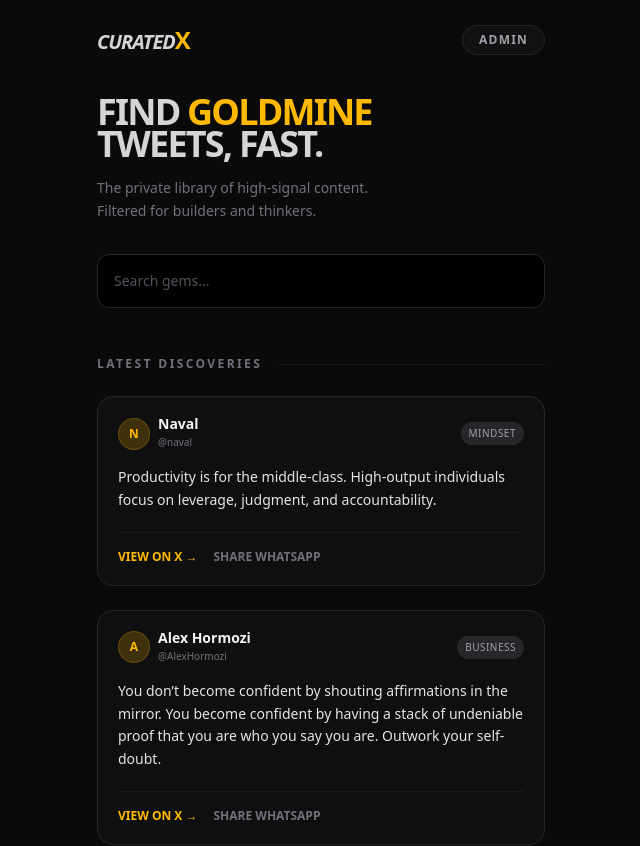
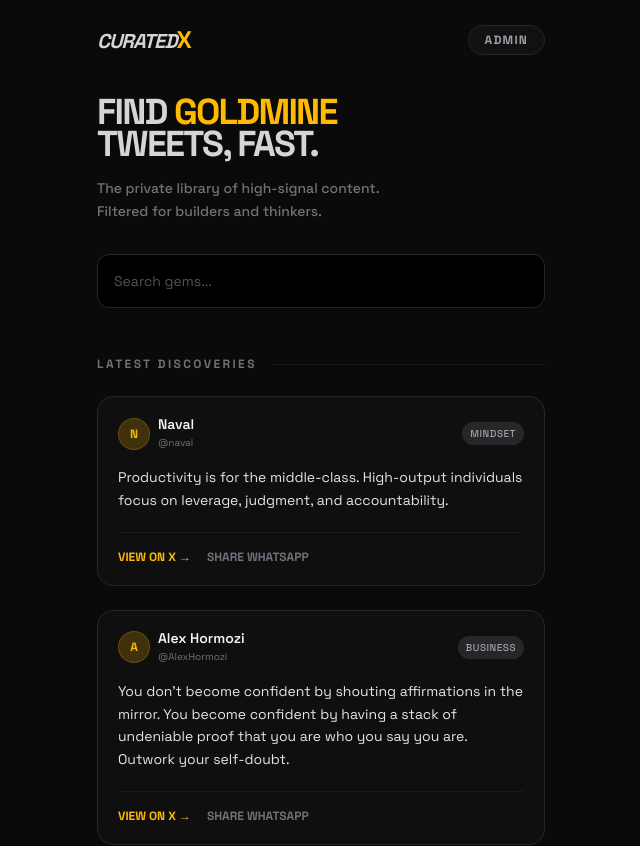
Before and after one commit to KINGSMITH97/CuratedX, a Next.js app: page / in a window 1280 px wide. Shown: the top 846 px of the page, without its empty margins (319-959 px from the left). Built offline with nearby package versions, Linux system fonts and the light colour scheme.

Commit message:
Fix font override issue and polish tweet cards

```diff
--- a/app/page.tsx
+++ b/app/page.tsx
@@ -30,7 +30,7 @@
 
 export default function Home() {
   return (
-    <main className="min-h-dvh px-4 py-6 font-sans">
+    <main className="min-h-dvh px-4 py-6">
       <div className="mx-auto w-full max-w-md">
 
         {/* HEADER */}
```
